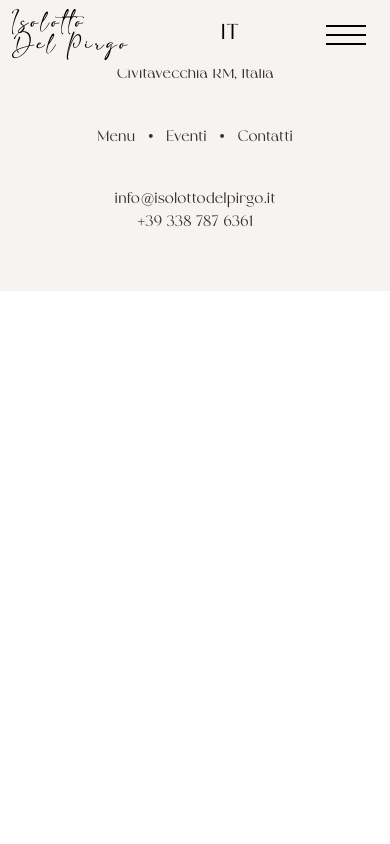
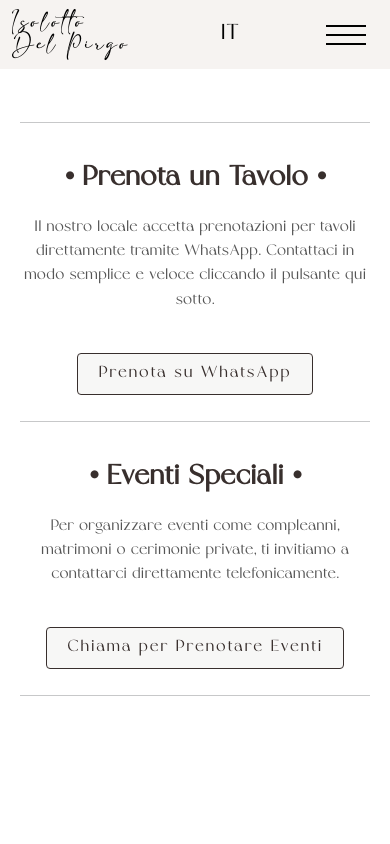
Before and after one commit to Cristiano-Rocchi/isolotto-del-pirgo, a React (Create React App) app: page /prenota in a window 390 px wide. Shown: the top 844 px of the page. Built offline with nearby package versions, Linux system fonts and the light colour scheme.

Commit message:
prenota page + responsive 1

```diff
--- a/src/App.jsx
+++ b/src/App.jsx
@@ -4,6 +4,7 @@ import Homepage from "./Components/Homepage/Homepage";
 import Menu from "./Components/Menu/Menu";
 import Footer from "./Components/Footer/Footer";
 import Navbar from "./Components/Navbar/Navbar";
+import Prenota from "./Components/Prenota/Prenota";
 function App() {
   return (
     <BrowserRouter>
@@ -12,6 +13,7 @@ function App() {
       <Routes>
         <Route path="/" element={<Homepage />} />
         <Route path="/menu" element={<Menu />} />
+        <Route path="/prenota" element={<Prenota />} />
       </Routes>
       <Footer />
     </BrowserRouter>
--- /dev/null
+++ b/src/Components/Prenota/Prenota.css
@@ -0,0 +1,67 @@
+/* INDICE
+1. Generali
+2. Titoli e descrizioni
+3. Bottoni
+4. Media Queries
+*/
+
+/* 1. ----------------------------- GENERALI ----------------------------- */
+.prenota-page {
+  padding: 20px;
+  font-family: "Sogo", sans-serif;
+  margin-top: 86px; /* altezza navbar */
+  text-align: center;
+  min-height: 100vh;
+}
+
+/* 2. ----------------------------- TITOLI E DESCRIZIONI ----------------------------- */
+.prenota-title {
+  font-size: 2rem;
+  font-weight: 600;
+  color: #382f2d;
+  margin-bottom: 20px;
+  margin-top: 40px;
+}
+
+.prenota-description {
+  font-size: 1.2rem;
+  color: #555;
+  max-width: 600px;
+  margin: 0 auto 30px auto;
+  line-height: 1.6;
+}
+
+/* 3. ----------------------------- BOTTONI ----------------------------- */
+.prenota-button {
+  background: rgba(244, 244, 242, 0.7);
+  backdrop-filter: blur(3px);
+  border: 1px solid #382f2d;
+  color: #382f2d;
+  font-size: 1.2rem;
+  padding: 10px 25px;
+  letter-spacing: 0.1rem;
+  border-radius: 4px;
+  margin: 10px;
+  cursor: pointer;
+  transition: all 0.3s ease;
+}
+
+.prenota-button:hover {
+  background-color: #f6f3f1;
+}
+
+/* 4. ----------------------------- MEDIA QUERIES ----------------------------- */
+@media (max-width: 768px) {
+  .prenota-title {
+    font-size: 1.7rem;
+  }
+
+  .prenota-description {
+    font-size: 0.95rem;
+  }
+
+  .prenota-button {
+    font-size: 1rem;
+    padding: 8px 20px;
+  }
+}
--- /dev/null
+++ b/src/Components/Prenota/Prenota.jsx
@@ -0,0 +1,45 @@
+import React from "react";
+import "./Prenota.css";
+
+const Prenota = () => {
+  const handleWhatsappClick = () => {
+    window.open("https://wa.me/393387876361", "_blank");
+  };
+
+  const handleCallClick = () => {
+    window.location.href = "tel:+393387876361";
+  };
+
+  return (
+    <div className="prenota-page">
+      <hr />
+      <h1 className="prenota-title">&bull; Prenota un Tavolo &bull;</h1>
+
+      <p className="prenota-description">
+        Il nostro locale accetta prenotazioni per tavoli direttamente tramite
+        WhatsApp. Contattaci in modo semplice e veloce cliccando il pulsante qui
+        sotto.
+      </p>
+
+      <button className="prenota-button" onClick={handleWhatsappClick}>
+        Prenota su WhatsApp
+      </button>
+
+      <hr />
+
+      <h2 className="prenota-title">&bull; Eventi Speciali &bull;</h2>
+
+      <p className="prenota-description">
+        Per organizzare eventi come compleanni, matrimoni o cerimonie private,
+        ti invitiamo a contattarci direttamente telefonicamente.
+      </p>
+
+      <button className="prenota-button" onClick={handleCallClick}>
+        Chiama per Prenotare Eventi
+      </button>
+      <hr />
+    </div>
+  );
+};
+
+export default Prenota;
```
